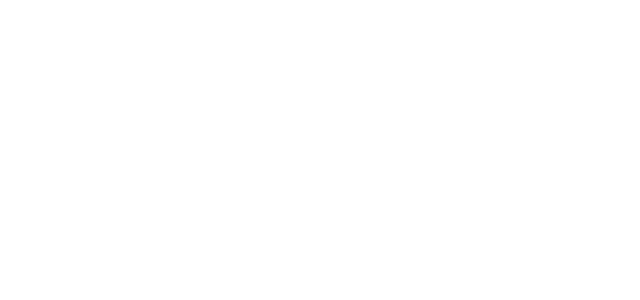
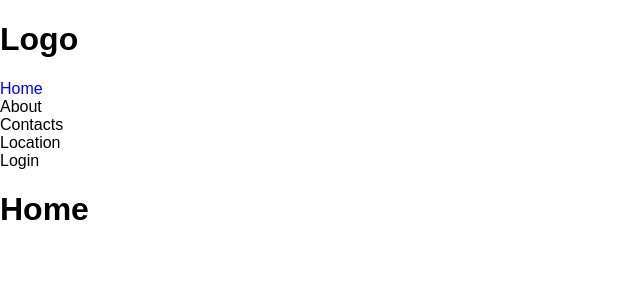
Before and after one commit to NozilaXudoyberdiyeva/git, a React (Vite) app: page /home in a window 1280 px wide. Before the commit this address had no page. Shown: the top 300 px of the page, without its empty margins (0-640 px from the left). Built offline with nearby package versions, Linux system fonts and the light colour scheme.

Commit message:
home done

```diff
--- a/src/App.jsx
+++ b/src/App.jsx
@@ -1,14 +1,14 @@
 import React from 'react'
 import { Route, Routes } from 'react-router-dom'
 import Layout from './pages/Layout'
+import Home from './pages/Home'
 
 const App = () => {
   return (
     <div>
     <Routes>
-
       <Route path='/' element={<Layout />}>
-
+        <Route path='/home' element={<Home />} />
       </Route>
     </Routes>
 
--- a/src/components/Navbar.jsx
+++ b/src/components/Navbar.jsx
@@ -1,9 +1,13 @@
+import { Link } from "react-router-dom";
+
 const Navbar = () => {
   return (
     <div>
       <h1>Logo</h1>
       <ul>
-        <li>Home</li>
+        <Link to={"/home"}>
+          <li>Home</li>
+        </Link>
         <li>About</li>
         <li>Contacts</li>
         <li>Location</li>
--- /dev/null
+++ b/src/pages/Home.jsx
@@ -0,0 +1,11 @@
+import React from 'react'
+
+const Home = () => {
+  return (
+    <div>
+      <h1>Home</h1>
+    </div>
+  )
+}
+
+export default Home
```
